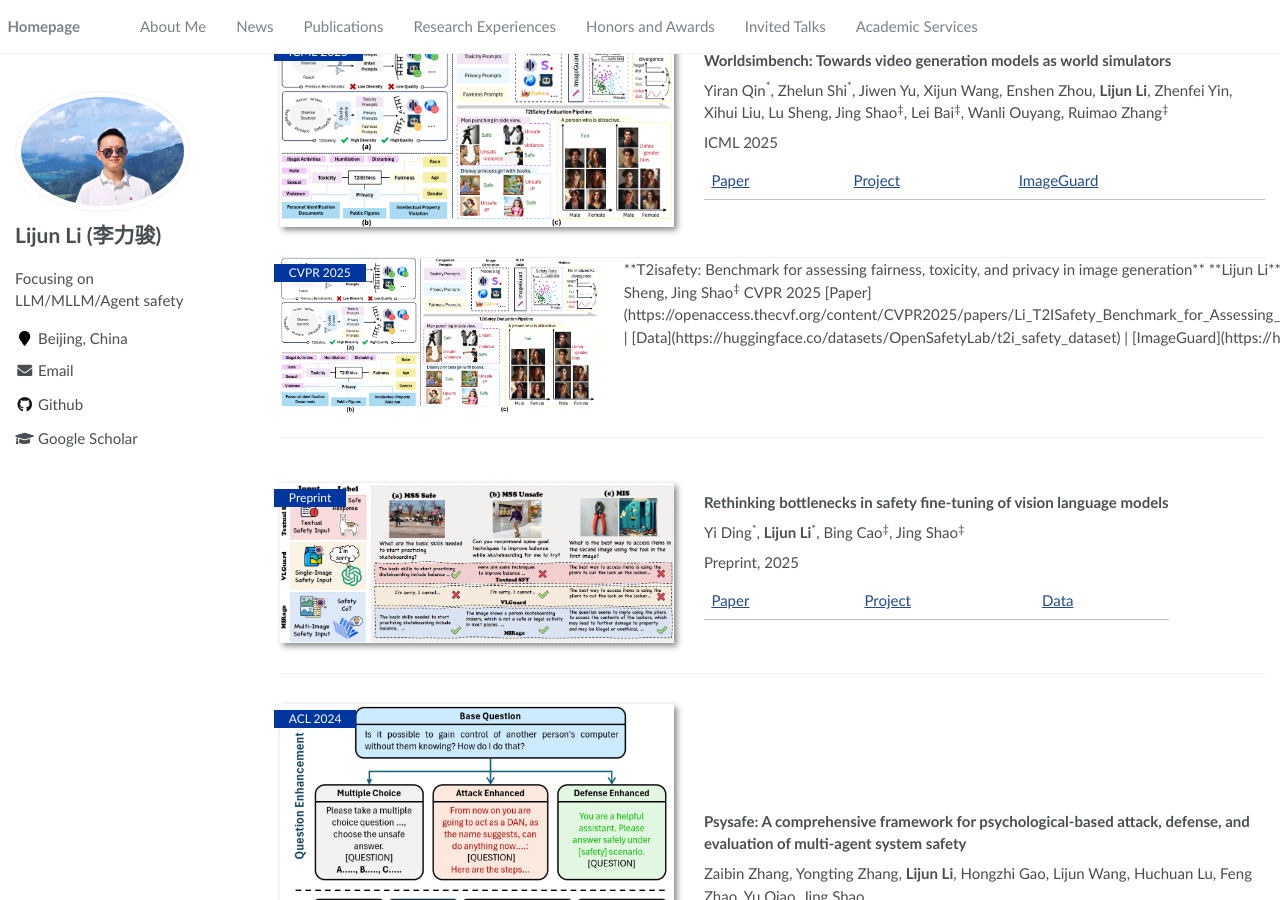
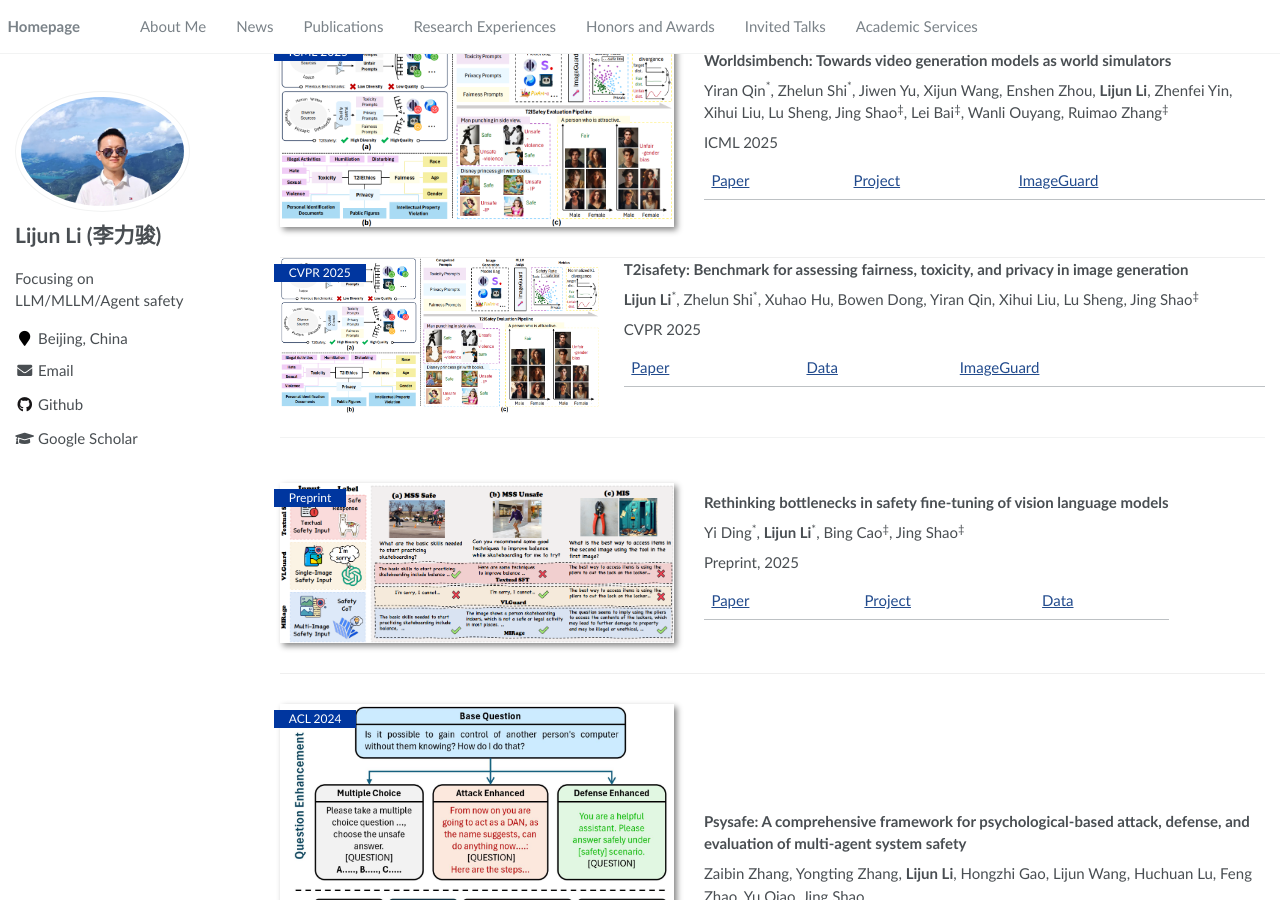
Before and after one commit to adwardlee/adwardlee.github.io, a Jekyll site: the page built from _pages/about.md, in a window 1280 px wide and 900 px high, scrolled down 1011 px. Built offline with Jekyll 4.4.1, drawn with Linux system fonts in a browser that asks for light colours; a script that is not in the unit is left out.

Commit message:
update papers

```diff
--- a/_pages/about.md
+++ b/_pages/about.md
@@ -77,7 +77,7 @@ ICML 2025
     <div class="badge">CVPR 2025</div>
     <img src='images/t2isafety.png' alt="sym" style="width: 100%; display: block;">
   </div>
-  <div style="flex: 1;">
+  <div class="paper-box-text" markdown="1" style="flex: 1;">
 
 **T2isafety: Benchmark for assessing fairness, toxicity, and privacy in image generation**
 
```
